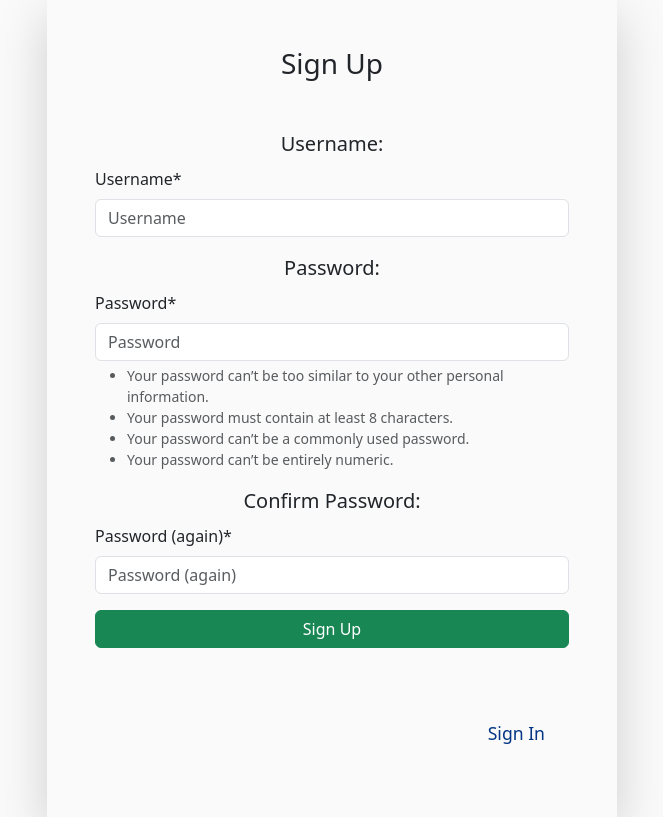
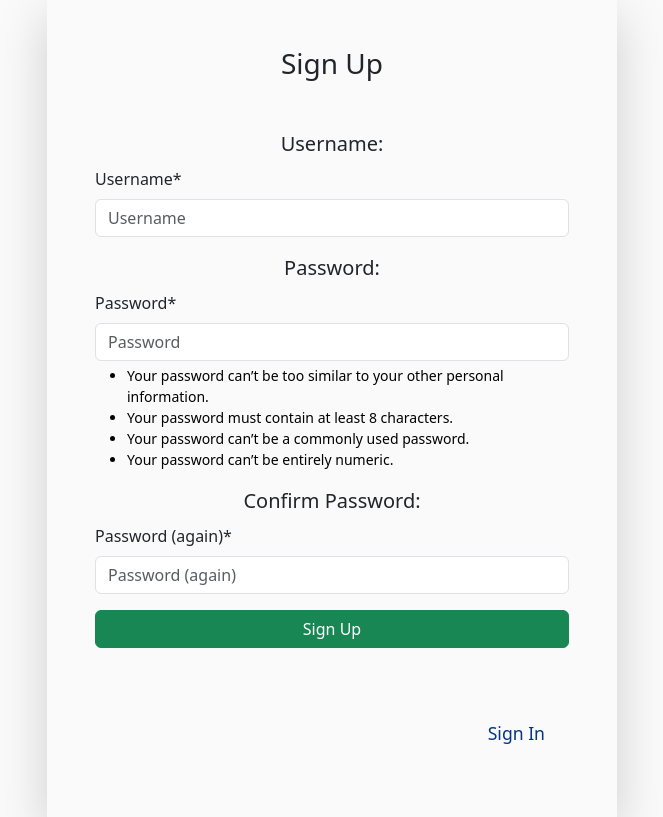
Before and after one commit to OleksiyLa/Project_4, a Django app: page /accounts/signup/ in a window 1280 px wide. Shown: the part 97-914 px from the top of the page, without its empty margins (308-971 px from the left). Run offline with Django 4.2, Linux system fonts and the light colour scheme; some libraries are stand-ins or nearby versions.

Commit message:
style: change password helper text on the signup page

```diff
--- a/static/css/style.css
+++ b/static/css/style.css
@@ -54,6 +54,10 @@ header nav {
 }
 
 .tasks-toggler {
+  color: #000000;
+}
+
+#id_password1_helptext li {
   color: #000000;
 }
 
```
